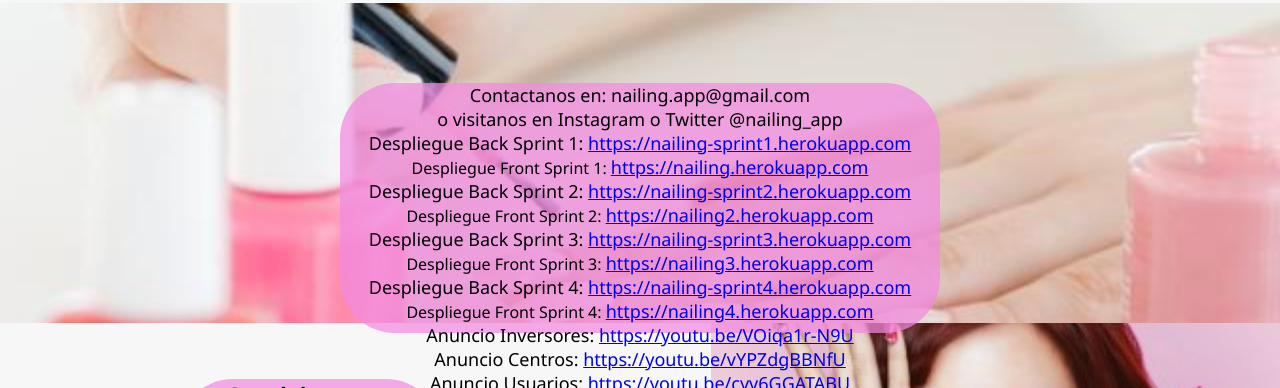
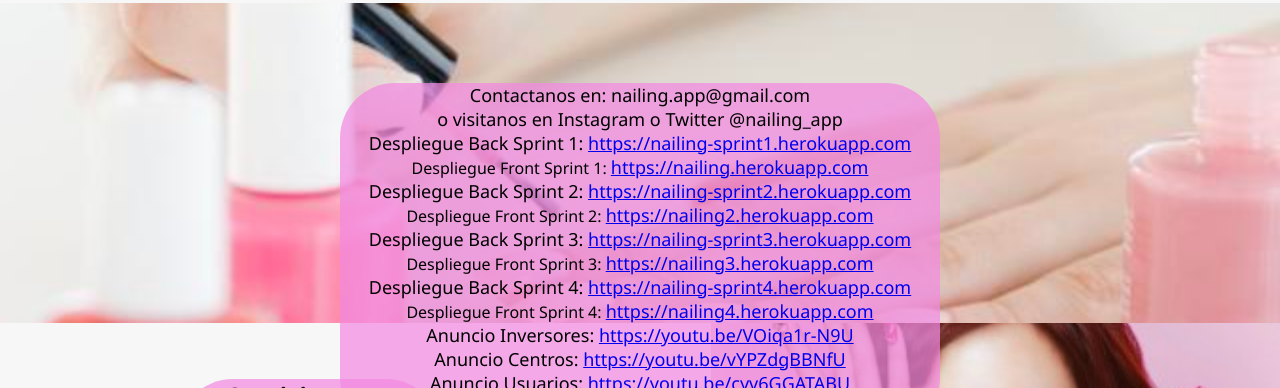
Before and after one commit to nailingapp/nailingapp.github.io, a plain HTML site: page index.html in a window 1280 px wide. Shown: the part 412-800 px from the top of the page. Drawn offline with Linux system fonts and the light colour scheme.

Commit message:
Ampliación div enlaces
Se ha ampliado el div de los enlaces para que incluya el nuevo texto añadido

```diff
--- a/style.css
+++ b/style.css
@@ -102,7 +102,7 @@ body {
     color: black;
     font-family: 'Segoe UI', Tahoma, Geneva, Verdana, sans-serif;
     background: #f38ae1b8;
-    height: 240px;
+    height: 340px;
     width: 600px;
     text-align: center;
     border-radius: 55px;
```
